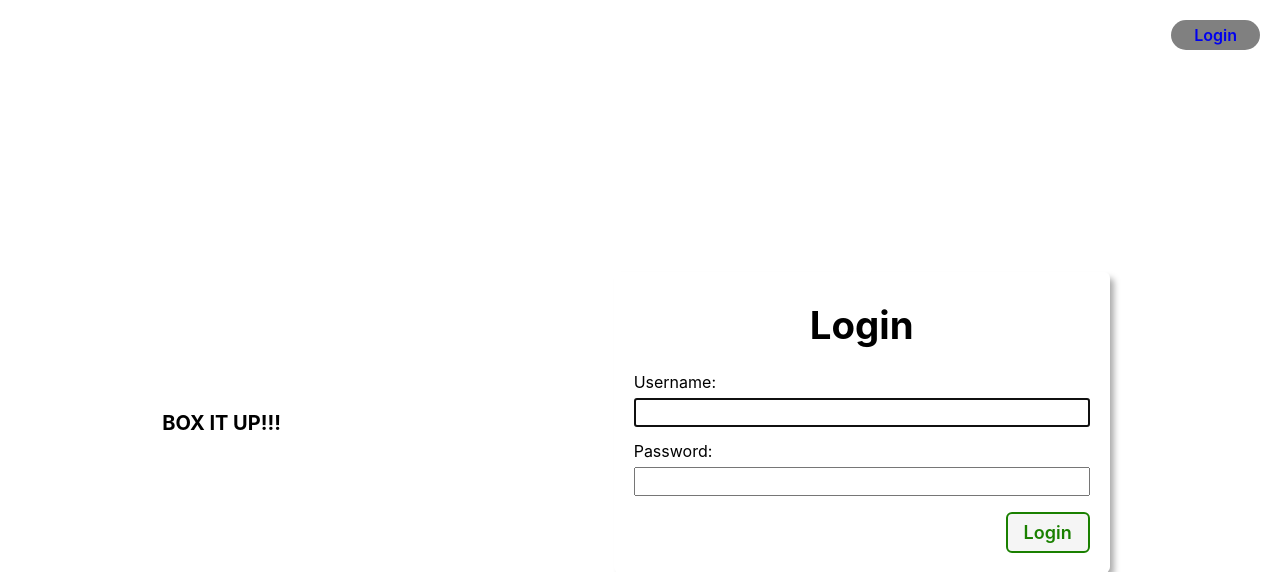
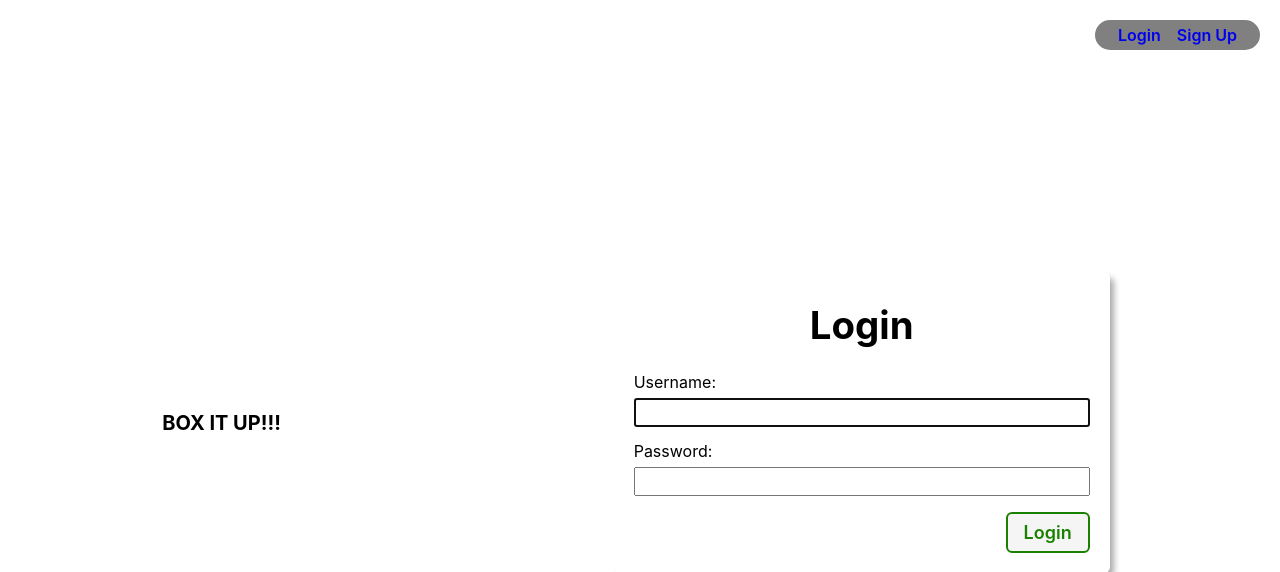
Before and after one commit to rhkearns/boxitup2, a Django app: page / in a window 1280 px wide. Shown: the top 572 px of the page. Run offline with Django 3.2, Linux system fonts and the light colour scheme.

Commit message:
add signup to navbar

```diff
--- a/main_app/templates/base.html
+++ b/main_app/templates/base.html
@@ -33,7 +33,7 @@
         <li><a href="{% url 'logout' %}">Log Out</a></li>
         {% else %}
         <li><a href="{% url 'login' %}">Login</a></li>
-        {% comment %} <li><a href="{% url 'signup' %}">Sign Up</a></li> {% endcomment %}
+        <li><a href="{% url 'signup' %}">Sign Up</a></li>
         {% endif %}
       </ul>
     </nav>
```
